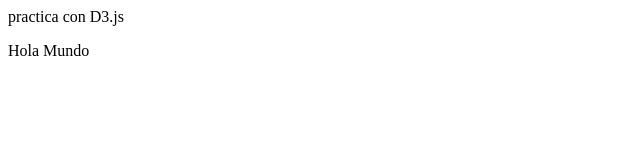
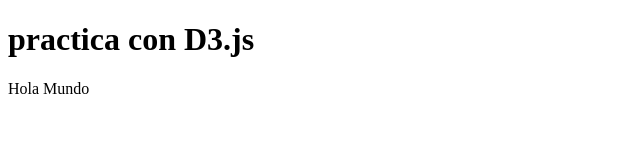
Before and after one commit to mmisere/infovis, a plain HTML site: page index.html in a window 1280 px wide. Shown: the whole page, without its empty margins (0-640 px from the left). Drawn offline with nearby package versions, Linux system fonts and the light colour scheme.

Commit message:
Update index.html

```diff
--- a/index.html
+++ b/index.html
@@ -8,8 +8,8 @@
 </head>
 <body>
 
-  <hl>practica con D3.js</hl>
   <script>
+  d3.select("body").append("h1").text("practica con D3.js");
   d3.select("body").append("p").text("Hola Mundo");
     </script>
 
```
